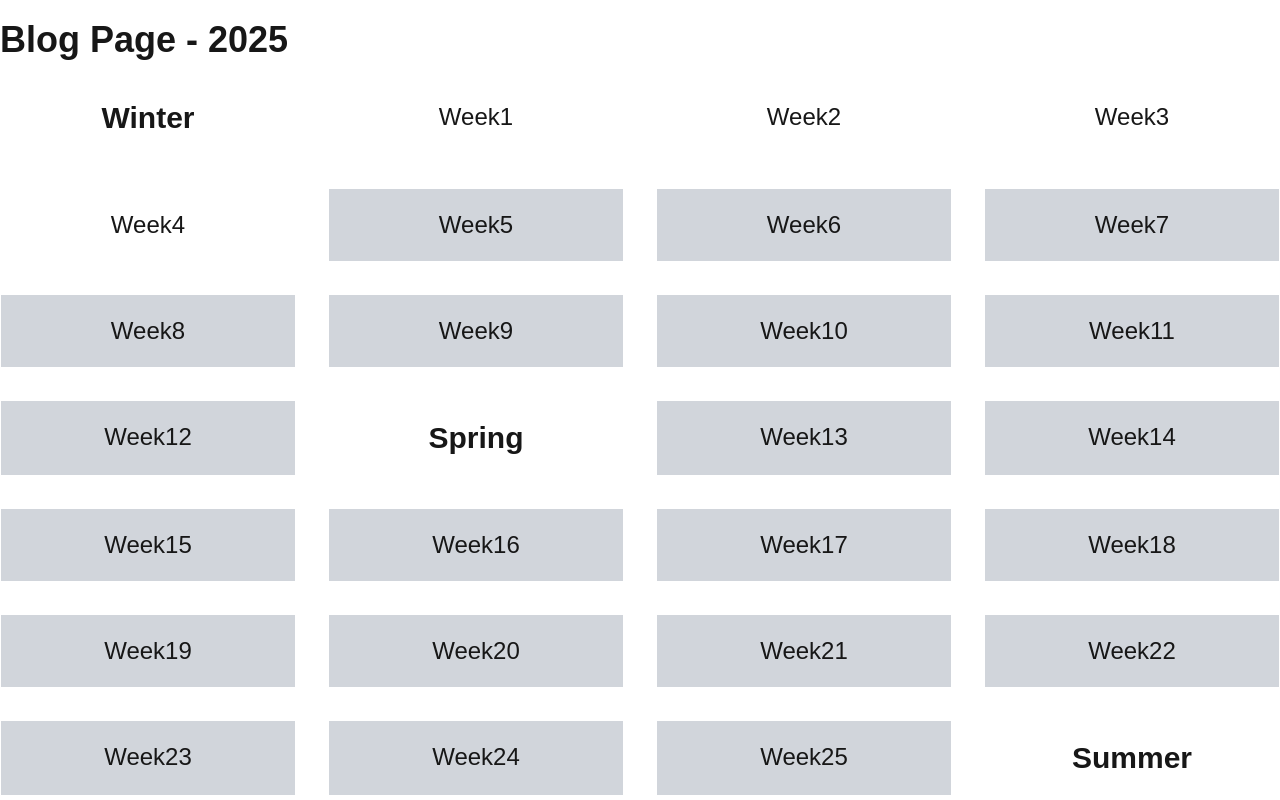
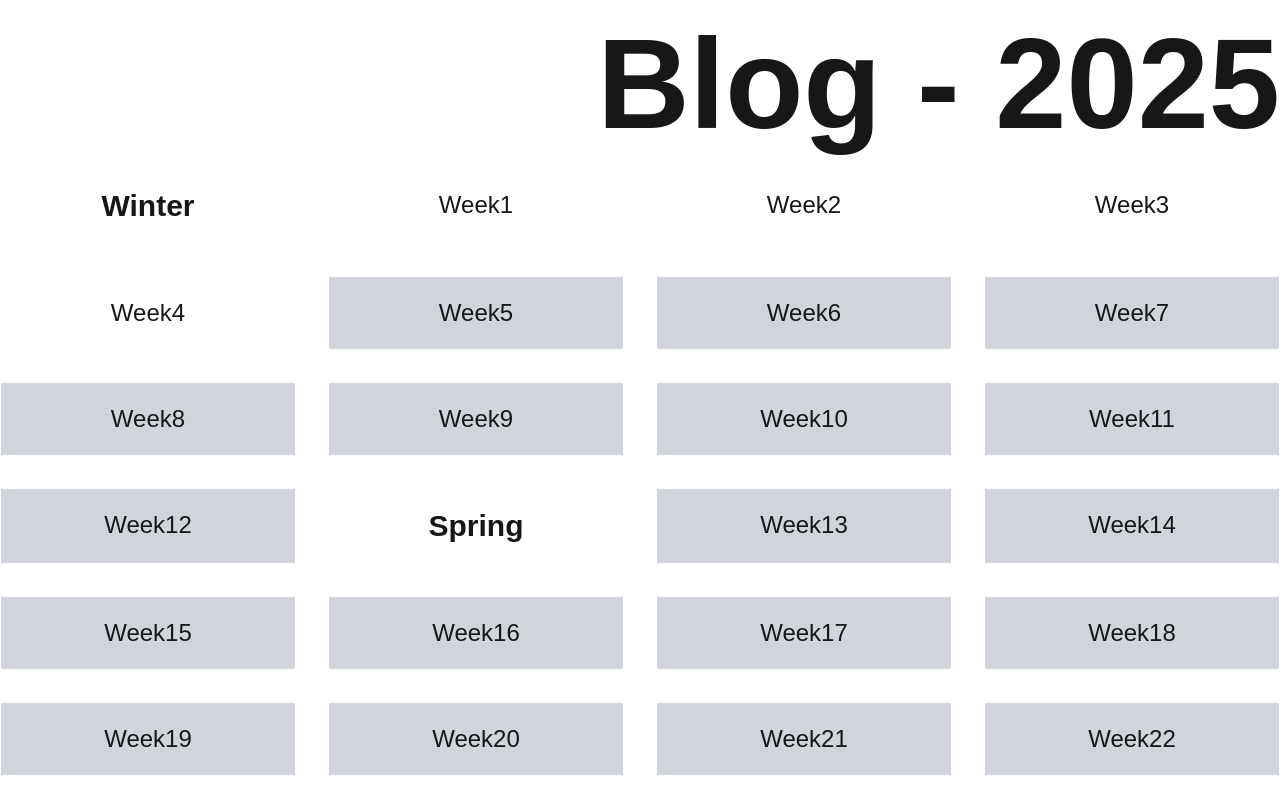
Before and after one commit to gekolev/about-me, a Next.js app: page /blog in a window 1280 px wide. Shown: the top 800 px of the page. Built offline with nearby package versions, Linux system fonts and the light colour scheme.

Commit message:
bigger block title :)

```diff
--- a/app/blog/page.tsx
+++ b/app/blog/page.tsx
@@ -49,12 +49,9 @@ export default function BlogPage() {
 
   return (
     <main className="max-w-screen-xl my-0 mx-auto">
+         <CustomCursor />
       <div>
-        <CustomCursor />
-      </div>
-
-      <div>
-        <h1 className="text-4xl my-5 font-bold">Blog Page - 2025</h1>
+        <h1 className="text-9xl my-5 font-bold text-right w-full">Blog - 2025</h1>
       </div>
 
       <div className="grid grid-cols-4 gap-8">
```
